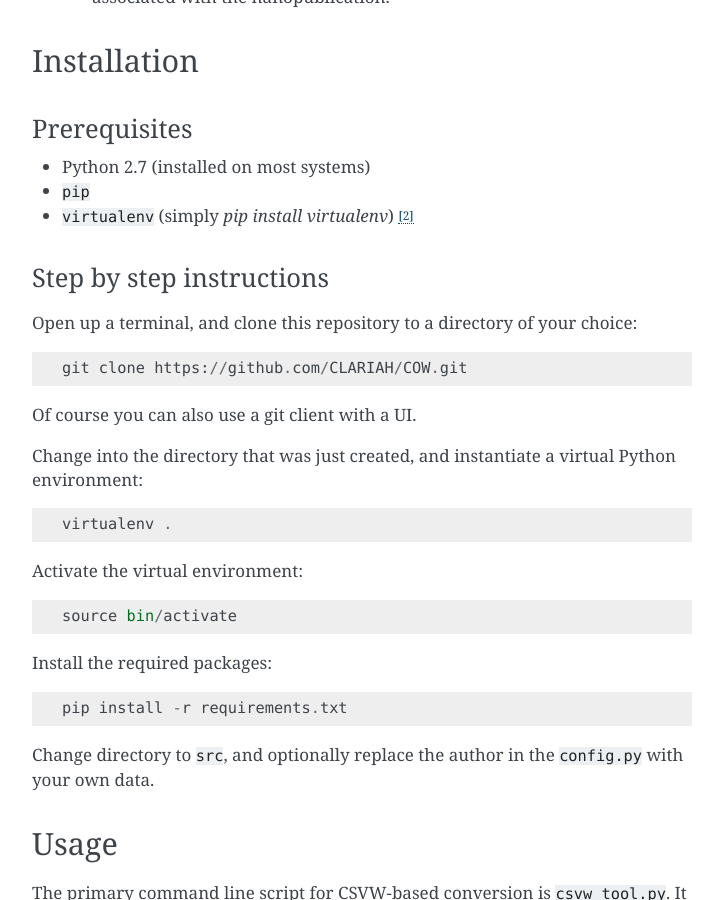
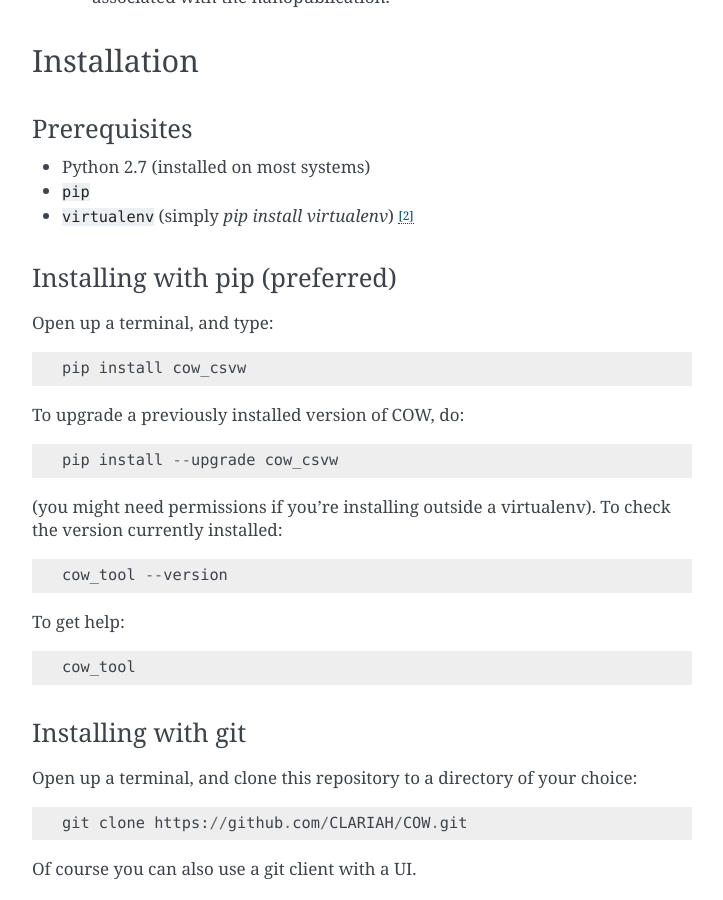
Before and after one commit to CLARIAH/COW, a Sphinx documentation site: the page built from docs/index.rst, in a window 1280 px wide and 900 px high, scrolled down 1570 px. Shown: the whole window, without its empty margins (388-1111 px from the left). Built offline with Sphinx 7.4.7, drawn with Linux system fonts in a browser that asks for light colours; pages that are not in the unit, such as notebooks, are missing from menus; some of the changed text lies outside the part shown.

Commit message:
pip install instructions

```diff
--- a/docs/index.rst
+++ b/docs/index.rst
@@ -75,8 +75,29 @@
 * ``pip``
 * ``virtualenv`` (simply `pip install virtualenv`) [#f1]_
 
-Step by step instructions
--------------------------
+Installing with pip (preferred)
+-------------------------------
+
+Open up a terminal, and type::
+
+  pip install cow_csvw
+
+To upgrade a previously installed version of COW, do::
+
+  pip install --upgrade cow_csvw
+
+(you might need permissions if you're installing outside a virtualenv).
+To check the version currently installed::
+
+  cow_tool --version
+
+
+To get help::
+
+  cow_tool
+
+Installing with git
+-------------------
 
 Open up a terminal, and clone this repository to a directory of your choice::
 
```
